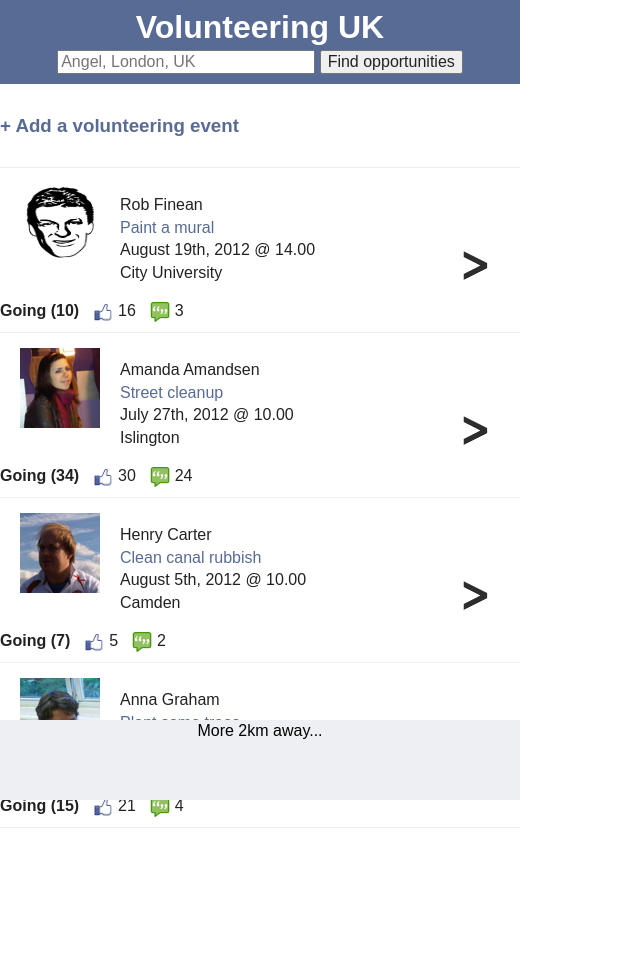
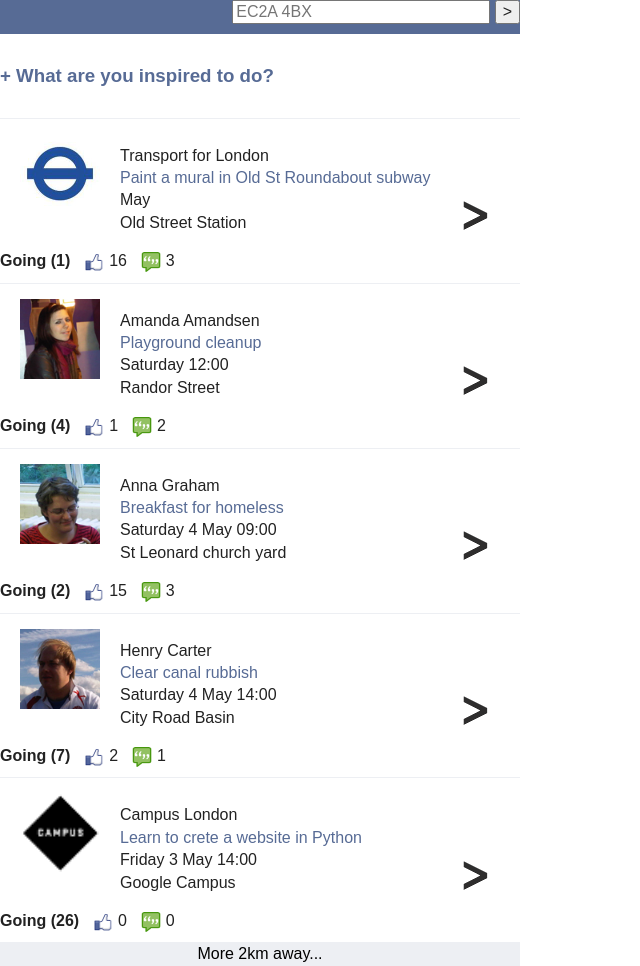
Before and after one commit to volunteering/webapp, a plain HTML site: page index.html in a window 1280 px wide. Shown: the whole page, without its empty margins (0-640 px from the left). Before the commit the page ends 828 px from the top, so only its background shows below. Drawn offline with nearby package versions, Linux system fonts and the light colour scheme.

Commit message:
Move InspiredCity.co.uk demo to Google Campus

```diff
--- a/css/template.css
+++ b/css/template.css
@@ -1,12 +1,12 @@
 
-header {/*position:fixed; */text-align:center; background:#576B95; color:#fff; padding-bottom:10px; width:520px; }
+header {/*position:fixed; */ text-align:right; background:#576B95; color:#fff; padding-bottom:10px; width:520px; }
 header a{text-decoration:none; font-weight:bold;}
 header h1 {margin:0}
 header h1 {padding-top:5px}
 header input {font-size:1em;}
 .textfield-location {width:250px; }
 
-footer {position:fixed; height:80px; bottom:0; width:100%; text-align:center; background:#EDEFF3; color:#000; width:520px; }
+footer {/*position:fixed; height:80px; bottom:0;*/ width:100%; text-align:center; background:#EDEFF3; color:#000; width:520px; }
 footer form {padding-top:20px;}
 footer form input {font-size:1em; width:50px;}
 footer form input.textfield-what {width:250px; }
--- a/index.html
+++ b/index.html
@@ -12,7 +12,7 @@
        More info: h5bp.com/i/378 -->
   <meta http-equiv="X-UA-Compatible" content="IE=edge,chrome=1">
 
-  <title></title>
+  <title>Things to do Near You</title>
   <meta name="description" content="">
 
   <!-- Mobile viewport optimized: h5bp.com/viewport -->
@@ -35,36 +35,35 @@
        chromium.org/developers/how-tos/chrome-frame-getting-started -->
   <!--[if lt IE 7]><p class=chromeframe>Your browser is <em>ancient!</em> <a href="http://browsehappy.com/">Upgrade to a different browser</a> or <a href="http://www.google.com/chromeframe/?redirect=true">install Google Chrome Frame</a> to experience this site.</p><![endif]-->
 	<header>
-		<h1>Volunteering UK</h1>
-		<form action="add.html" method="get" accept-charset="utf-8">
-			<input class="textfield-location" type="text" placeholder="Angel, London, UK" size="200" />
-			<input type="submit" value="Find opportunities" />
+		<form action="index.html" method="get" accept-charset="utf-8">
+			<input class="textfield-location" type="text" placeholder="EC2A 4BX" size="150" />
+			<input type="submit" value=">" />
 		</form>
 	</header>
 	<div role="main">
 		<ul id="opportunities">
 			<li>
-				<a href="add.html"><h3>+ Add a volunteering event</h3></a>
+				<a href="add.html"><h3>+ What are you inspired to do?</h3></a>
 			</li>
 			<li>
-				<img src="img/mystery_person.jpg" width="80" height="80" />
+				<img src="img/tfl.jpg" width="80" height="80" />
 				<dl>
 					<dt>Name</dt>
-					<dd>Rob Finean</dd>
+					<dd>Transport for London</dd>
 
 					<dt>Event</dt>
-					<dd><a href="mural.html">Paint a mural</a></dd>
+					<dd><a href="mural.html">Paint a mural in Old St Roundabout subway</a></dd>
 
 					<dt>Date</dt>
-					<dd>August 19th, 2012 @ 14.00</dd>
+					<dd>May</dd>
 
 					<dt>Location</dt>
-					<dd>City University</dd>
+					<dd>Old Street Station</dd>
 				</dl>
 
 				<a href="mural.html"><img src="img/chevron.png" width="50" height="50" alt="More details" style="float:right; margin-top:-60px;" /></a>
 
-				<span class="attendance">Going (10)</span>
+				<span class="attendance">Going (1)</span>
 				<img src="img/fb-like-count.png" class="icons" width="20" height="20" alt="likes:" />
                 <span class="like-count">16</span>
 				<img src="img/fb-comment-count.png" class="icons" width="20" height="20" alt="comments:" />
@@ -78,45 +77,20 @@
 					<dd>Amanda Amandsen</dd>
 
 					<dt>Event</dt>
-					<dd><a href="mural.html">Street cleanup</a></dd>
+					<dd><a href="mural.html">Playground cleanup</a></dd>
 
 					<dt>Date</dt>
-					<dd>July 27th, 2012 @ 10.00</dd>
+					<dd>Saturday 12:00</dd>
 
 					<dt>Location</dt>
-					<dd>Islington</dd>
+					<dd>Randor Street</dd>
 				</dl>
 
 				<a href="mural.html"><img src="img/chevron.png" width="50" height="50" alt="More details" style="float:right; margin-top:-60px;" /></a>
 
-				<span class="attendance">Going (34)</span>
+				<span class="attendance">Going (4)</span>
 				<img src="img/fb-like-count.png" class="icons" width="20" height="20" alt="likes:" />
-                <span class="like-count">30</span>
-				<img src="img/fb-comment-count.png" class="icons" width="20" height="20" alt="comments:" />
-				<span class="comment-count">24</span>
-
-			</li>
-			<li>
-				<img src="img/chris.jpg" width="80" height="80" />
-				<dl>
-					<dt>Name</dt>
-					<dd>Henry Carter</dd>
-
-					<dt>Event</dt>
-					<dd><a href="mural.html">Clean canal rubbish</a></dd>
-
-					<dt>Date</dt>
-					<dd>August 5th, 2012 @ 10.00</dd>
-
-					<dt>Location</dt>
-					<dd>Camden</dd>
-				</dl>
-
-				<a href="mural.html"><img src="img/chevron.png" width="50" height="50" alt="More details" style="float:right; margin-top:-60px;" /></a>
-
-				<span class="attendance">Going (7)</span>
-				<img src="img/fb-like-count.png" class="icons" width="20" height="20" alt="likes:" />
-                <span class="like-count">5</span>
+                <span class="like-count">1</span>
 				<img src="img/fb-comment-count.png" class="icons" width="20" height="20" alt="comments:" />
 				<span class="comment-count">2</span>
 
@@ -128,22 +102,71 @@
 					<dd>Anna Graham</dd>
 
 					<dt>Event</dt>
-					<dd><a href="mural.html">Plant some trees</a></dd>
+					<dd><a href="mural.html">Breakfast for homeless</a></dd>
 
 					<dt>Date</dt>
-					<dd>August 1st, 2012 @ 14.00</dd>
+					<dd>Saturday 4 May 09:00</dd>
 
 					<dt>Location</dt>
-					<dd>Northampton Square</dd>
+					<dd>St Leonard church yard</dd>
 				</dl>
 
                 <a href="mural.html"><img src="img/chevron.png" width="50" height="50" alt="More details" style="float:right; margin-top:-60px;" /></a>
 
-				<span class="attendance">Going (15)</span>
+				<span class="attendance">Going (2)</span>
 				<img src="img/fb-like-count.png" class="icons" width="20" height="20" alt="likes:" />
-                <span class="like-count">21</span>
+                <span class="like-count">15</span>
 				<img src="img/fb-comment-count.png" class="icons" width="20" height="20" alt="comments:" />
-				<span class="comment-count">4</span>
+				<span class="comment-count">3</span>
+			</li>
+			<li>
+				<img src="img/chris.jpg" width="80" height="80" />
+				<dl>
+					<dt>Name</dt>
+					<dd>Henry Carter</dd>
+
+					<dt>Event</dt>
+					<dd><a href="mural.html">Clear canal rubbish</a></dd>
+
+					<dt>Date</dt>
+					<dd>Saturday 4 May 14:00</dd>
+
+					<dt>Location</dt>
+					<dd>City Road Basin</dd>
+				</dl>
+
+				<a href="mural.html"><img src="img/chevron.png" width="50" height="50" alt="More details" style="float:right; margin-top:-60px;" /></a>
+
+				<span class="attendance">Going (7)</span>
+				<img src="img/fb-like-count.png" class="icons" width="20" height="20" alt="likes:" />
+                <span class="like-count">2</span>
+				<img src="img/fb-comment-count.png" class="icons" width="20" height="20" alt="comments:" />
+				<span class="comment-count">1</span>
+
+			</li>
+			<li>
+				<img src="img/campus_london.jpg" width="80" height="80" />
+				<dl>
+					<dt>Name</dt>
+					<dd>Campus London</dd>
+
+					<dt>Event</dt>
+					<dd><a href="mural.html">Learn to crete a website in Python</a></dd>
+
+					<dt>Date</dt>
+					<dd>Friday 3 May 14:00</dd>
+
+					<dt>Location</dt>
+					<dd>Google Campus</dd>
+				</dl>
+
+                <a href="mural.html"><img src="img/chevron.png" width="50" height="50" alt="More details" style="float:right; margin-top:-60px;" /></a>
+
+				<span class="attendance">Going (26)</span>
+				<img src="img/fb-like-count.png" class="icons" width="20" height="20" alt="likes:" />
+                <span class="like-count">0</span>
+				<img src="img/fb-comment-count.png" class="icons" width="20" height="20" alt="comments:" />
+				<span class="comment-count">0</span>
 			</li>
 		</ul>
 	</div>
```
Also changed, not shown: img/campus_london.jpg (added), img/tfl.jpg (added), 1 other file.
